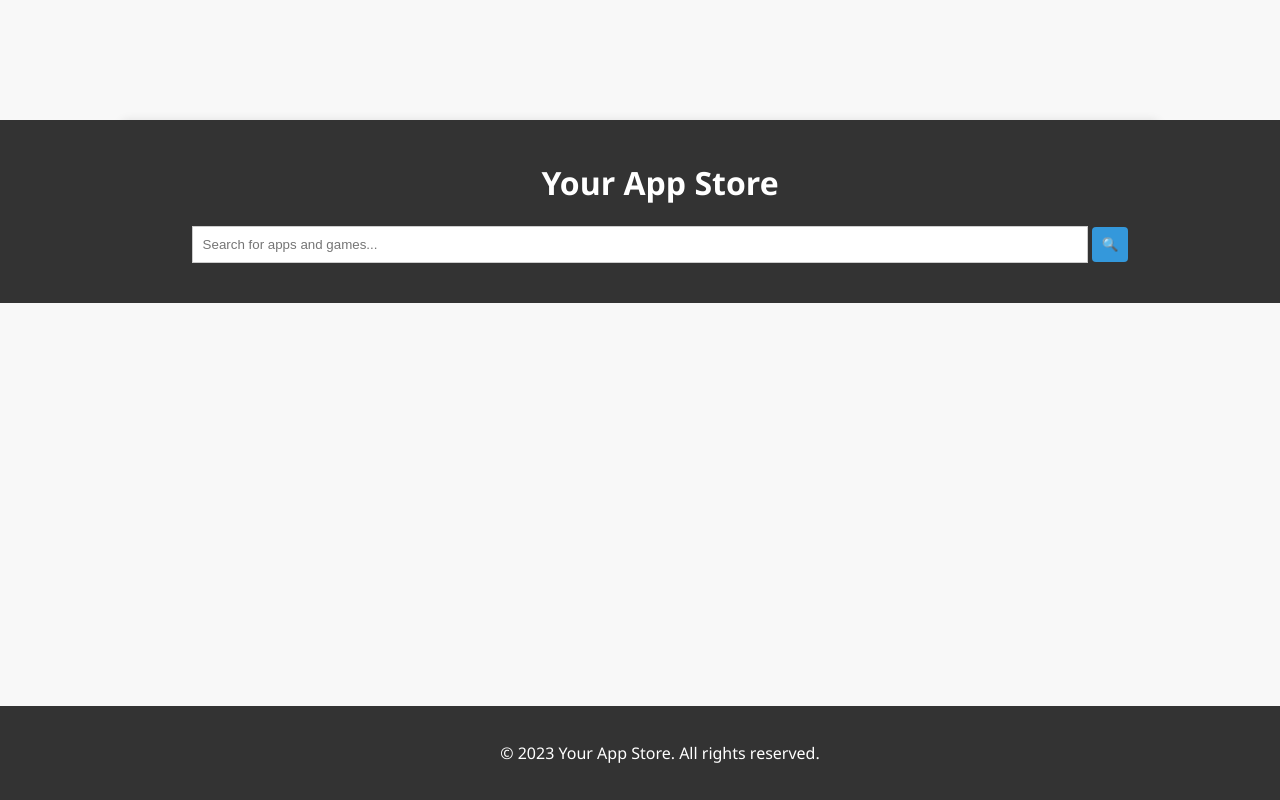
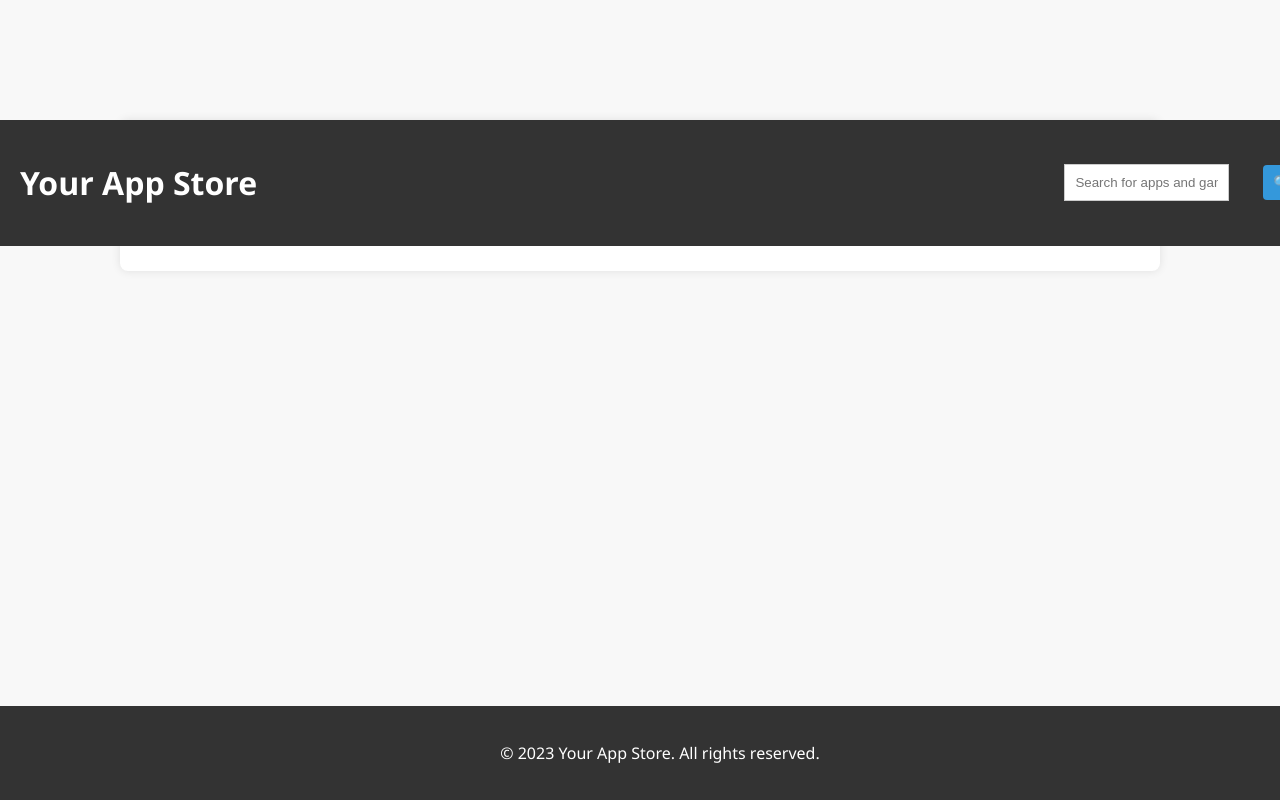
Before and after one commit to lar-bird/installo, a plain HTML site: page index.html in a window 1280 px wide. Drawn offline with Linux system fonts and the light colour scheme.

Commit message:
Update index.html

```diff
--- a/index.html
+++ b/index.html
@@ -20,6 +20,11 @@
             width: 100%;
             z-index: 1000;
         }
+        header div {
+            display: flex;
+            justify-content: space-between;
+            align-items: center;
+        }
         main {
             max-width: 1000px;
             margin: 120px auto 20px; /* Adjusted margin to accommodate fixed header and create space for "Featured Apps" */
@@ -36,6 +41,7 @@
         }
         .game-section {
             overflow-x: auto;
+            display: flex;
         }
         .game-block {
             border: 1px solid #ccc;
@@ -86,13 +92,11 @@
         .search-bar {
             width: 70%;
             padding: 10px;
-            margin-bottom: 20px;
             box-sizing: border-box;
             border: 1px solid #ccc;
         }
         .search-button {
             padding: 10px;
-            margin-bottom: 20px;
             box-sizing: border-box;
             background-color: #3498db;
             color: white;
@@ -170,10 +174,12 @@
 </head>
 <body>
     <header>
-        <h1>Your App Store</h1>
         <div>
-            <input type="text" class="search-bar" placeholder="Search for apps and games...">
-            <button class="search-button">🔍</button>
+            <h1>Your App Store</h1>
+            <div>
+                <input type="text" class="search-bar" placeholder="Search for apps and games...">
+                <button class="search-button">🔍</button>
+            </div>
         </div>
     </header>
 
```
